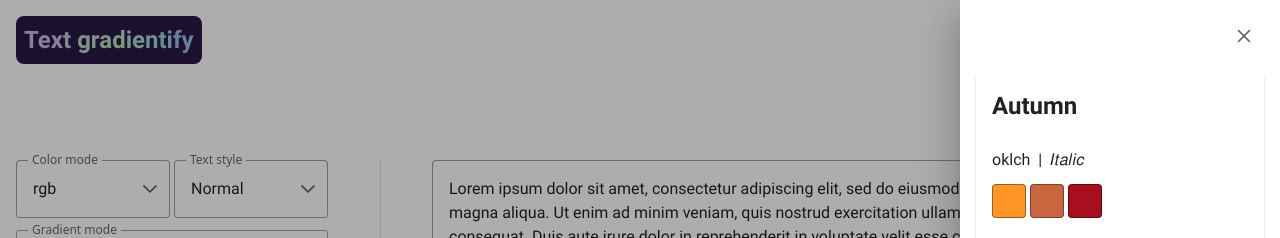
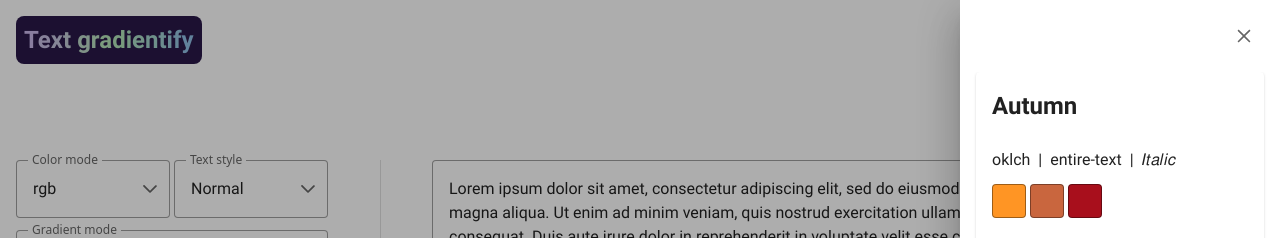
Before and after one commit to mitonik/text-gradientify, a React (Vite) app: page / in a window 1280 px wide. Both pictures are taken after a click on the button "Show presets". Shown: the top 238 px of the page. Built offline with nearby package versions, Linux system fonts and the light colour scheme.

Commit message:
feat: display gradient mode in preset selector

```diff
--- a/src/components/settings-editor/presets/preset-item.tsx
+++ b/src/components/settings-editor/presets/preset-item.tsx
@@ -71,6 +71,8 @@ export function PresetItem(props: PresetItemProps) {
         <div className="flex">
           <span>{preset.settings.mode}</span>
           <span className="px-2">|</span>
+          <span>{preset.settings.gradientMode}</span>
+          <span className="px-2">|</span>
           <span>{styleLabel?.label}</span>
         </div>
         <div className="flex flex-wrap gap-1">
```
